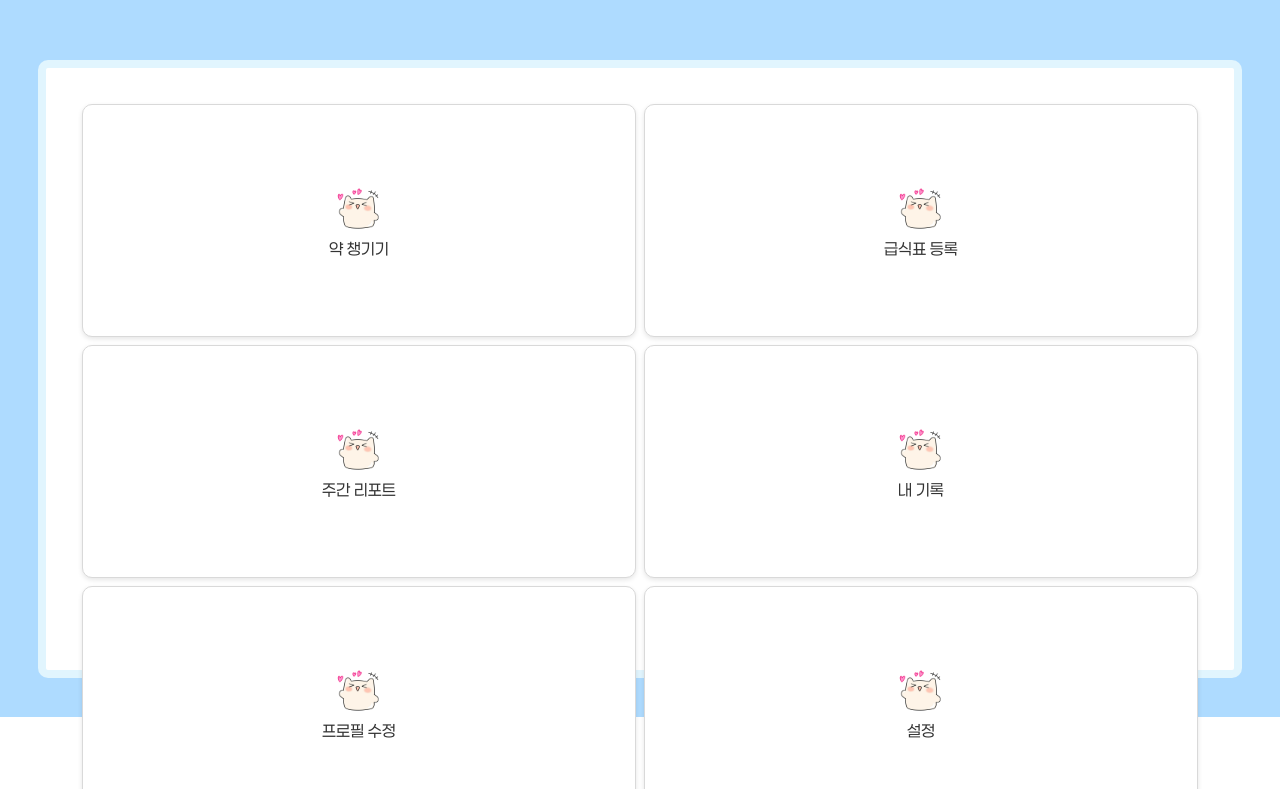
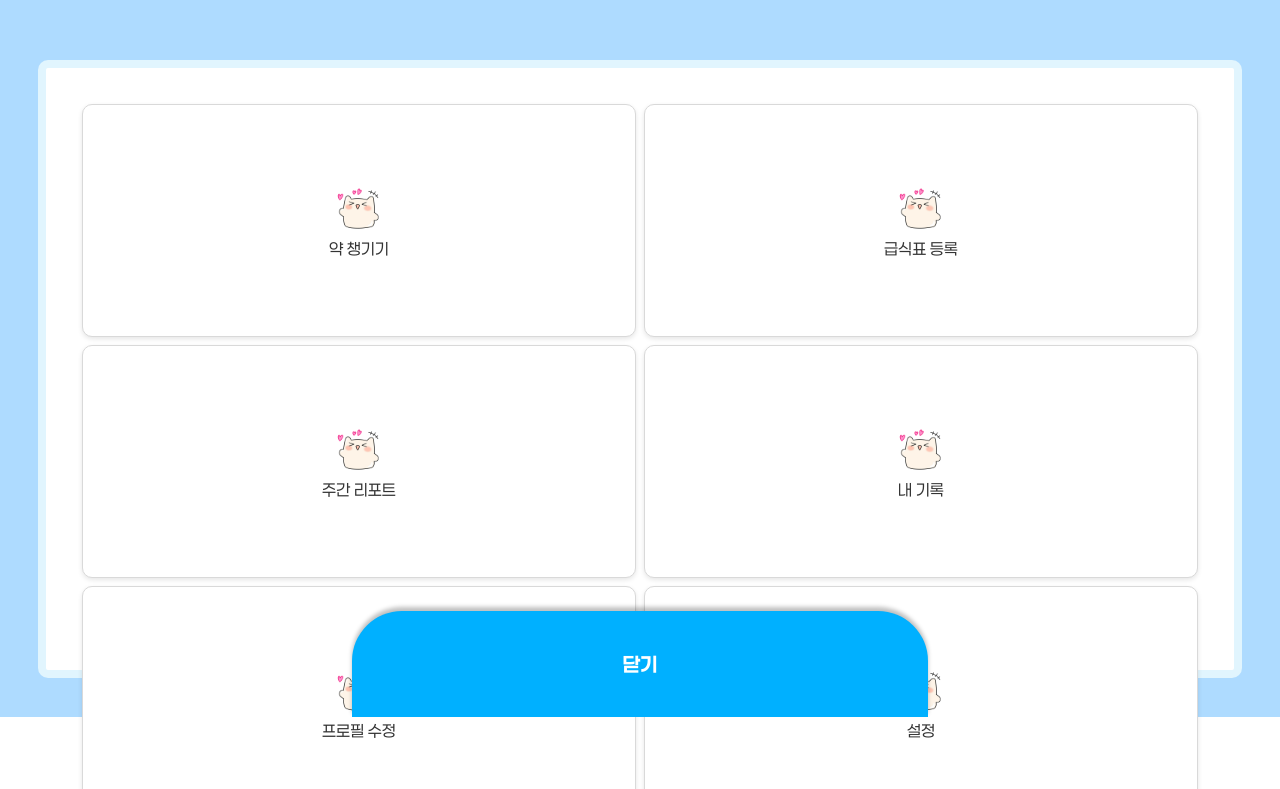
Before and after one commit to fefe1231/mongddang, a React (Vite) app in the folder frontend/: page /menu in a window 1280 px wide. Shown: the part 163-952 px from the top of the page. Built offline with nearby package versions, Linux system fonts and the light colour scheme.

Commit message:
✨ Feat/(#70, S11P31D207-196): 메뉴페이지 닫기버튼 구현
.

```diff
--- a/frontend/src/pages/Menu/Menu.tsx
+++ b/frontend/src/pages/Menu/Menu.tsx
@@ -6,6 +6,7 @@ import {
   menuBtnGroup,
   menuContent,
 } from './styles';
+import CloseBtn from './ui/CloseBtn/CloseBtn';
 import MenuBtnGroup from './ui/MenuBtnGroup/MenuBtnGroup';
 
 type Props = {};
@@ -14,12 +15,15 @@ const Menu = (props: Props) => {
   return (
     <div css={menuBase}>
       <div css={menuContent}>
+        {/* 메뉴 버튼 모음 */}
         <div css={menuBtnContainer}>
           <div css={menuBtnGroup}>
             <MenuBtnGroup />
           </div>
         </div>
       </div>
+      {/* 닫기 버튼 */}
+      <CloseBtn />
     </div>
   );
 };
--- a/frontend/src/pages/Menu/styles.ts
+++ b/frontend/src/pages/Menu/styles.ts
@@ -2,6 +2,7 @@ import { css } from '@emotion/react';
 
 export const menuBase = css`
   display: flex;
+  position: relative;
   min-width: 360px;
   min-height: 640px;
   justify-content: center;
--- /dev/null
+++ b/frontend/src/pages/Menu/ui/CloseBtn/CloseBtn.styles.ts
@@ -0,0 +1,19 @@
+import { css } from '@emotion/react';
+
+export const closeBtnContainer = css`
+  display: flex;
+  width: 100%;
+  height: 12%;
+  position: absolute;
+  bottom: 0;
+  justify-content: center;
+`;
+export const closeBtnCss = css`
+  display: flex;
+  width: 45%;
+  background-color: #00b0ff;
+  justify-content: center;
+  align-items: center;
+  border-radius: 50px 50px 0px 0px;
+  box-shadow: 0px -4px 4px 0px rgba(0, 0, 0, 0.25);
+`;
--- /dev/null
+++ b/frontend/src/pages/Menu/ui/CloseBtn/CloseBtn.tsx
@@ -0,0 +1,27 @@
+/** @jsxImportSource @emotion/react */
+
+import { Typography } from '@/shared/ui/Typography';
+import { closeBtnContainer, closeBtnCss } from './CloseBtn.styles';
+import { useNavigate } from 'react-router-dom';
+
+type Props = {};
+
+const CloseBtn = (props: Props) => {
+  const navigate = useNavigate();
+  return (
+    <div css={closeBtnContainer}>
+      <div
+        css={closeBtnCss}
+        onClick={() => {
+          navigate('/');
+        }}
+      >
+        <Typography color="light" size="1.25" weight={700}>
+          닫기
+        </Typography>
+      </div>
+    </div>
+  );
+};
+
+export default CloseBtn;
```
